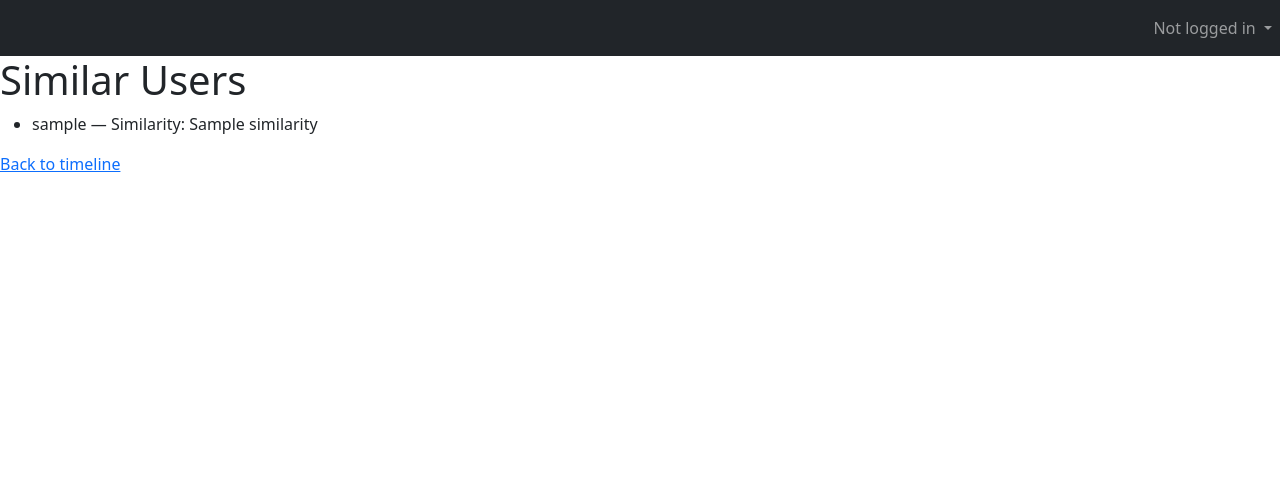
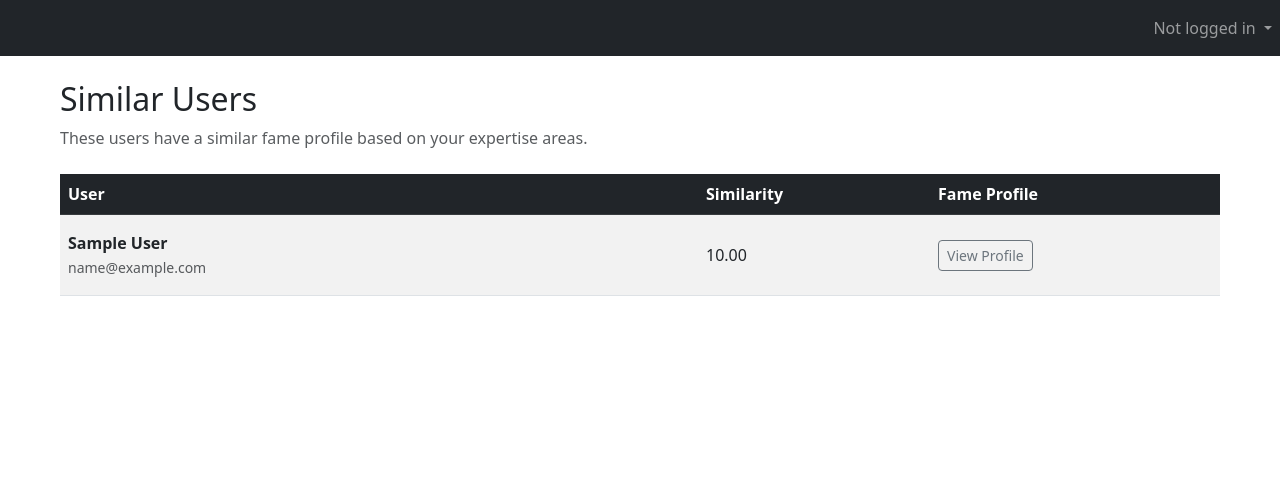
Before and after one commit to nifizo/bde_project, a Django app: template socialnetwork/templates/similar_users.html in a window 1280 px wide. Shown: the top 495 px of the page. Run offline with Django 3.2, Linux system fonts and the light colour scheme; the template is opened without the code that fills it: most values are stand-ins (such as "Sample title", 1, 10 or a date in 2020).

Commit message:
first draft of Task 8

```diff
--- a/socialnetwork/templates/similar_users.html
+++ b/socialnetwork/templates/similar_users.html
@@ -1,19 +1,66 @@
 {% extends "base.html" %}
 
-{% block content %}
-<h1>Similar Users</h1>
+{% block title %}Similar Users{% endblock %}
 
-{% if similar_users %}
-<ul>
-    {% for user in similar_users %}
-    <li>
-        {{ user.username }} — Similarity: {{ user.similarity }}
-    </li>
-    {% endfor %}
-</ul>
-{% else %}
-<p>No similar users found.</p>
-{% endif %}
+{% block body %}
 
-<a href="{% url 'sn:timeline' %}">Back to timeline</a>
+<div class="px-5 py-4">
+
+    <div class="mb-4">
+        <h2>Similar Users</h2>
+        <p class="text-muted">
+            These users have a similar fame profile based on your expertise areas.
+        </p>
+    </div>
+
+    {% if similar_users %}
+
+    <div class="table-responsive">
+        <table class="table table-striped table-hover align-middle w-100">
+            <thead class="table-dark">
+                <tr>
+                    <th style="width: 55%;">User</th>
+                    <th style="width: 20%;">Similarity</th>
+                    <th style="width: 25%;">Fame Profile</th>
+                </tr>
+            </thead>
+
+            <tbody>
+                {% for similar_user in similar_users %}
+                <tr>
+                    <td class="py-3">
+                        <strong>
+                            {{ similar_user.first_name }} {{ similar_user.last_name }}
+                        </strong>
+                        <br>
+                        <small class="text-muted">
+                            {{ similar_user.email }}
+                        </small>
+                    </td>
+
+                    <td class="py-3">
+                        {{ similar_user.similarity|floatformat:2 }}
+                    </td>
+
+                    <td class="py-3">
+                        <a href="/fame/html/fame?userid={{ similar_user.id }}" class="btn btn-outline-secondary btn-sm">
+                            View Profile
+                        </a>
+                    </td>
+                </tr>
+                {% endfor %}
+            </tbody>
+        </table>
+    </div>
+
+    {% else %}
+
+    <div class="alert alert-info">
+        No similar users found.
+    </div>
+
+    {% endif %}
+
+</div>
+
 {% endblock %}
```
Also changed, not shown: db.sqlite3, 1 other file.
